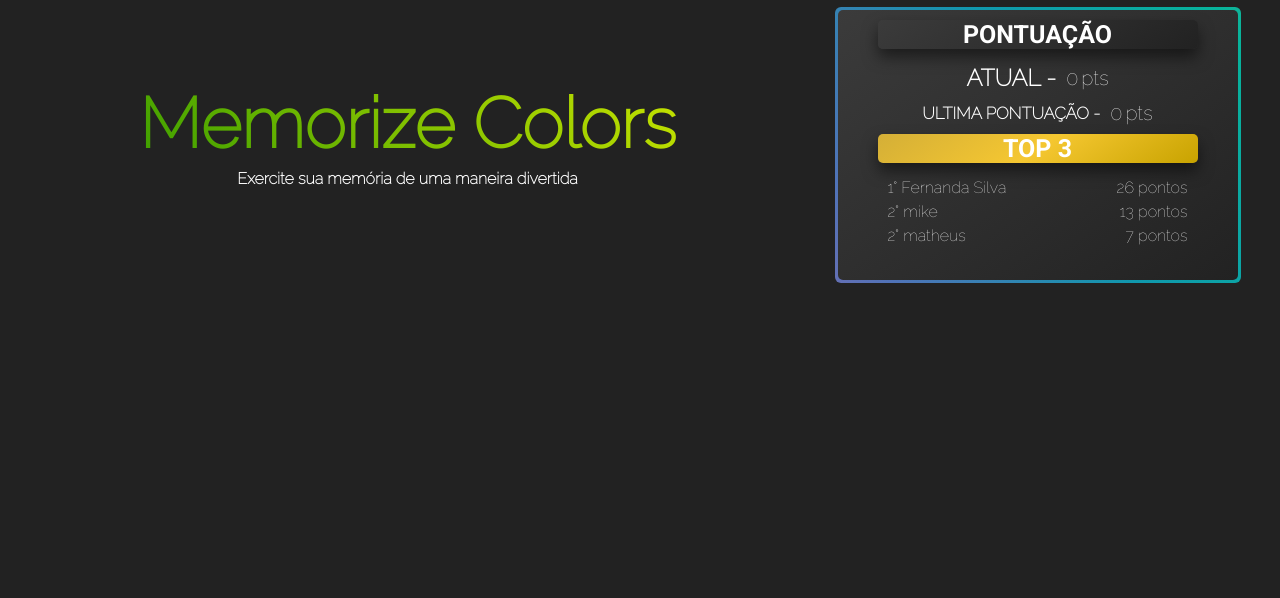
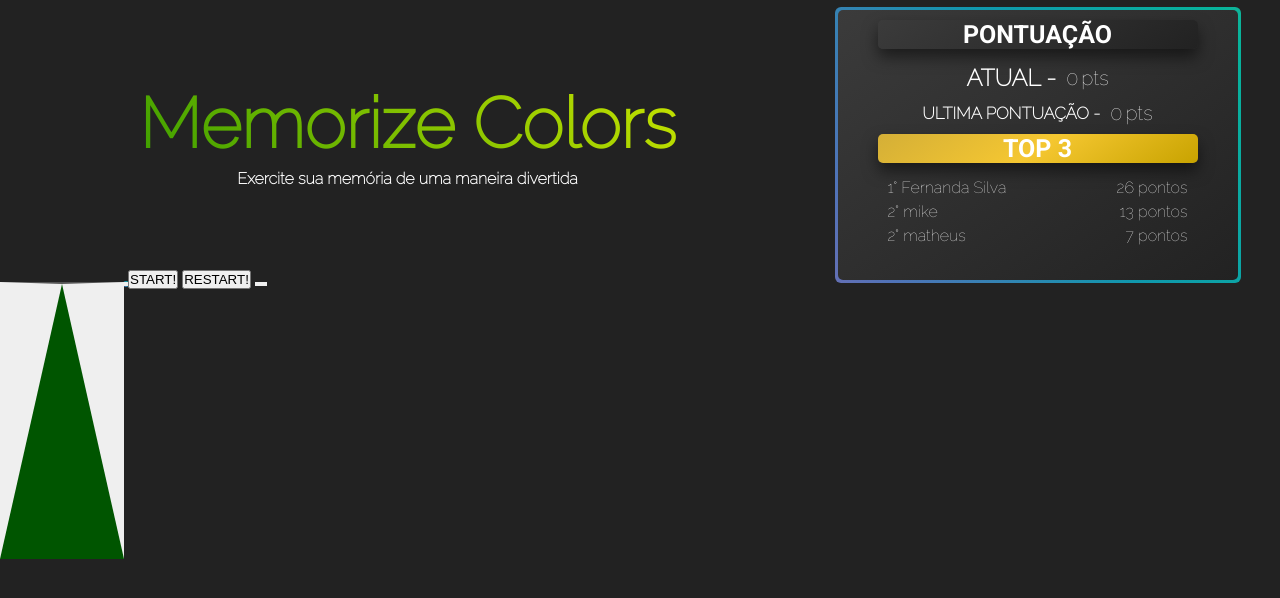
Before and after one commit to claudio-inacio/jogo-da-memoria, a website: page index.html in a window 1280 px wide. Drawn offline with Linux system fonts and the light colour scheme.

Commit message:
FEAT: estrutura principal do jogo o opcoes de start e reset

```diff
--- a/index.html
+++ b/index.html
@@ -58,12 +58,28 @@
       </div>
 
     </header>
-    <!-- <main>
+    <main id="game-container">
+
       <button
         class="triangulo-cima triangulo-cima-apagado"
-        id="1"
+        id="botao-topo"
         aria-label="Botão de cima"
-      ></button>
-    </main> -->
+      >
+     <div id="menu-botoes-laterais">
+      <button class="triangulo-esquerda triangulo-esquerda-apagado" id="botao-esquerda">
+        <div id="menu-square" class="gradient-border">
+          <div id="menu-circle" class="border-efect">
+            <button id="start-game-button">START!</button>
+            <button id="reset-game-button">RESTART!</button>
+          </div>
+      <button class="triangulo-diretia triangulo-direta-apagado" id="botao-diretia">
+
+
+      </div>
+      <button class="triangulo-baixo triangulo-baixo-apagado" id="botao-baixo">
+      <button >
+
+
+    </main>
   </body>
 </html>
--- a/src/css/style.css
+++ b/src/css/style.css
@@ -129,6 +129,27 @@ div {
 }
 .historico-quantidade-pontos {
 }
+
+#game-container {
+}
+.triangulo-cima {
+  width: 0px;
+  height: 0px;
+  border-left: 62.5px solid transparent;
+  border-right: 62.5px solid transparent;
+  cursor: pointer;
+}
+.triangulo-cima-aceso {
+  transition: all 0.6s;
+  border-bottom: 375px solid rgb(0, 177, 0);
+}
+
+.triangulo-cima-apagado {
+  border-bottom: 275px solid rgb(0, 85, 0);
+}
+#botao-topo {
+}
+
 /*FIM ESTILIZACAO PADRÃO*/
 
 @media (max-width: 598px) {
@@ -213,13 +234,13 @@ div {
   }
 
   .placar-tittle {
-      font-size: clamp(0px, 3vw, 70px);
+    font-size: clamp(0px, 3vw, 70px);
   }
 
   #pontuacoes {
     margin: 5px 0px;
   }
-  #pontuacao-atual{
+  #pontuacao-atual {
     font-size: clamp(0px, 2.5vw, 70px);
   }
   .pontuacao-item {
@@ -267,11 +288,10 @@ div {
     width: 60%;
     flex-direction: row;
     justify-content: center;
-
   }
   #placar-component {
-     width: 400px;
-     min-width: 400px;
+    width: 400px;
+    min-width: 400px;
   }
 
   .placar-tittle-container {
@@ -307,9 +327,6 @@ div {
 }
 
 /*FIM DESKTOP*/
-
-
-
 
 .gradient-border {
   --borderWidth: 3px;
```
